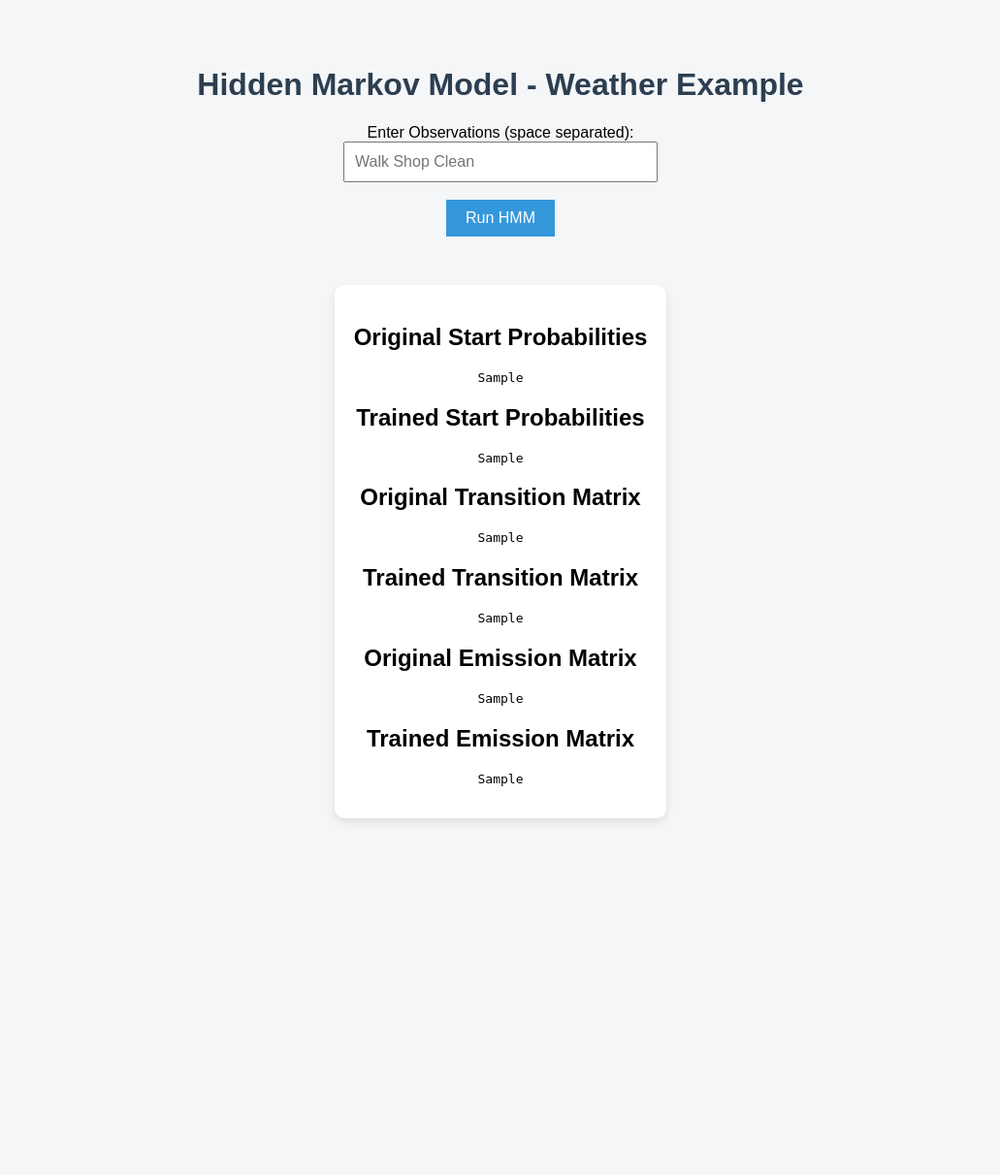
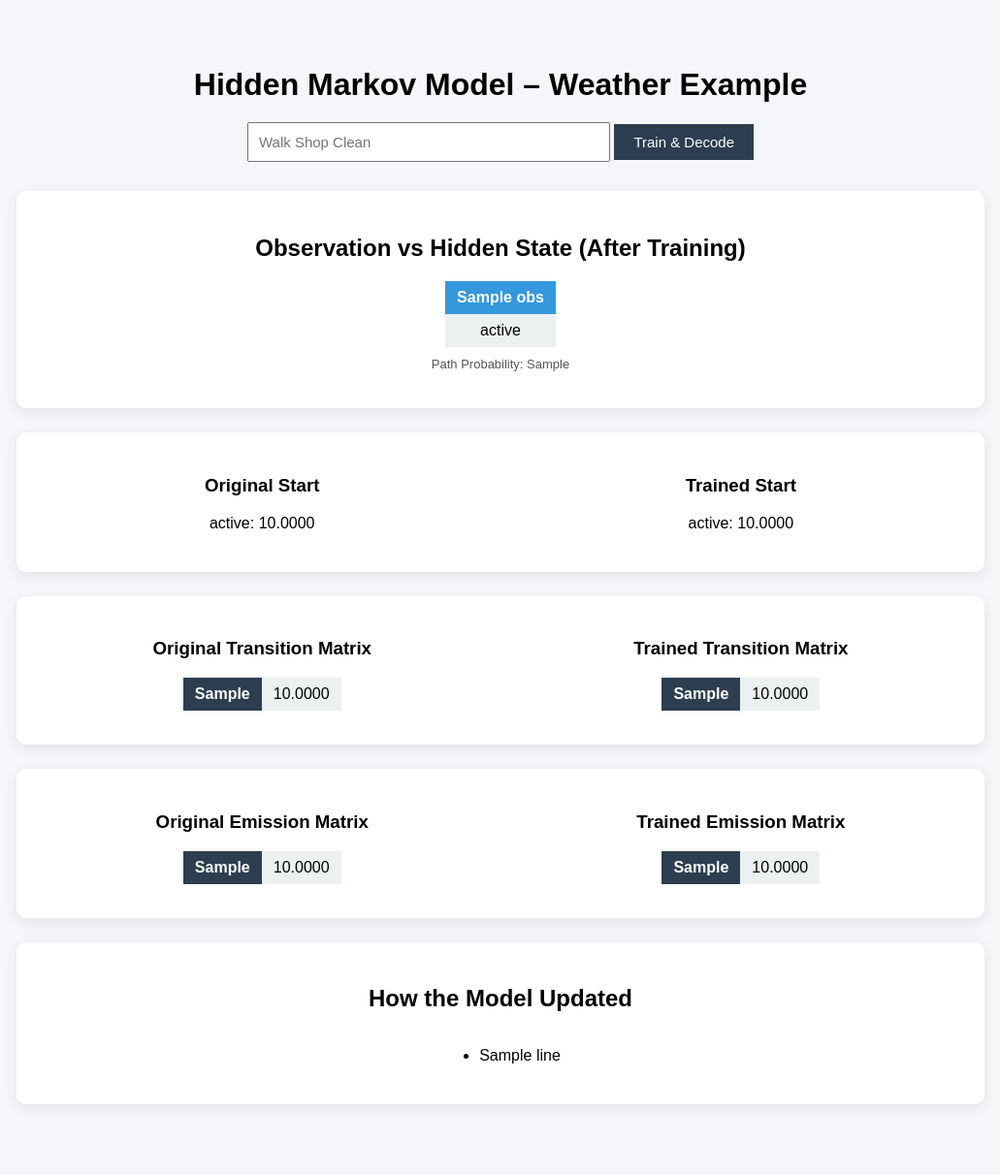
Before and after one commit to nayanashaji/HMM-Pattern-Recognition, a Flask app: template templates/index.html in a window 1280 px wide. Shown: the whole page at 97% size, without its empty margins (124-1155 px from the left). Before the commit the page ends 848 px from the top, so only its background shows below. Run offline with Flask 3, Linux system fonts and the light colour scheme; the template is opened without the code that fills it: most values are stand-ins (such as "Sample title", 1, 10 or a date in 2020).

Commit message:
Added more explanantions and better ui

```diff
--- a/app.py
+++ b/app.py
@@ -6,18 +6,39 @@ from hmm import (
     start_prob,
     transition_prob,
     emission_prob,
-    baum_welch
+    baum_welch,
+    viterbi_algorithm
 )
+
 
 app = Flask(__name__)
 
+@app.route("/", methods=["GET", "POST"])
 @app.route("/", methods=["GET", "POST"])
 def index():
     result = None
 
     if request.method == "POST":
         obs_input = request.form["observations"]
-        obs_sequence = obs_input.split()
+        # Normalize input: remove extra spaces + make case-insensitive
+        obs_sequence = [
+            word.strip().capitalize()
+            for word in obs_input.split()
+        ]
+
+        # Validate observations
+        invalid = [obs for obs in obs_sequence if obs not in observations]
+
+        if invalid:
+            return render_template(
+                "index.html",
+                result=None,
+                error=f"Invalid observation(s): {', '.join(invalid)}",
+                states=states,
+                observations=observations
+            )
+
+
 
         # Keep original values (deep copy)
         original_start = copy.deepcopy(start_prob)
@@ -33,6 +54,73 @@ def index():
             copy.deepcopy(emission_prob),
             iterations=10
         )
+        # Run Viterbi on trained model
+        viterbi_prob, best_path = viterbi_algorithm(
+            obs_sequence,
+            states,
+            new_start,
+            new_trans,
+            new_emit
+        )
+
+
+        # Count observation frequency
+        obs_counts = {}
+        for obs in obs_sequence:
+            obs_counts[obs] = obs_counts.get(obs, 0) + 1
+
+        explanation_details = []
+
+        # Start probability comparison
+        for state in states:
+            old_val = original_start[state]
+            new_val = new_start[state]
+            diff = new_val - old_val
+
+            explanation_details.append(
+                f"Start Probability for {state}: "
+                f"{old_val:.4f} → {new_val:.4f} "
+                f"(Change: {diff:.4f})"
+            )
+
+        # Emission comparison
+        for state in states:
+            for obs in observations:
+                old_val = original_emit[state][obs]
+                new_val = new_emit[state][obs]
+                diff = new_val - old_val
+
+                explanation_details.append(
+                    f"Emission P({obs}|{state}): "
+                    f"{old_val:.4f} → {new_val:.4f} "
+                    f"(Change: {diff:.4f})"
+                )
+
+        # Add frequency-based reasoning
+        for obs, count in obs_counts.items():
+            explanation_details.append(
+                f"Observation '{obs}' appeared {count} times in the sequence."
+            )
+
+        # Generate simple explanation
+        explanation = []
+
+        for state in states:
+            if new_start[state] > original_start[state]:
+                explanation.append(
+                    f"The probability of starting in {state} increased because the observations align more with this state."
+                )
+            else:
+                explanation.append(
+                    f"The probability of starting in {state} decreased as the data supports other states more strongly."
+                )
+
+        for state in states:
+            for obs in observations:
+                if new_emit[state][obs] > original_emit[state][obs]:
+                    explanation.append(
+                        f"The model now associates '{obs}' more strongly with state '{state}'."
+                    )
 
         result = {
             "original_start": original_start,
@@ -40,10 +128,18 @@ def index():
             "original_emit": original_emit,
             "new_start": new_start,
             "new_trans": new_trans,
-            "new_emit": new_emit
+            "new_emit": new_emit,
+            "best_path": best_path,
+            "viterbi_prob": viterbi_prob,
+            "obs_sequence": obs_sequence,
+            "explanation_details": explanation_details
         }
+
+
+
 
     return render_template("index.html", result=result, states=states, observations=observations)
 
+
 if __name__ == "__main__":
     app.run(debug=True)
--- a/static/style.css
+++ b/static/style.css
@@ -1,42 +1,80 @@
 body {
     font-family: Arial, sans-serif;
-    background-color: #f4f6f8;
+    background: #f4f6f9;
     text-align: center;
     padding: 40px;
 }
 
 h1 {
-    color: #2c3e50;
+    margin-bottom: 20px;
 }
 
 form {
-    margin: 20px auto;
+    margin-bottom: 30px;
 }
 
 input {
     padding: 10px;
-    width: 300px;
-    font-size: 16px;
+    width: 350px;
+    font-size: 15px;
 }
 
 button {
     padding: 10px 20px;
-    font-size: 16px;
-    background-color: #3498db;
+    font-size: 15px;
+    background: #2c3e50;
     color: white;
     border: none;
     cursor: pointer;
 }
 
 button:hover {
-    background-color: #2980b9;
+    background: #34495e;
 }
 
-.results {
-    margin-top: 30px;
-    padding: 20px;
+.card {
     background: white;
+    padding: 25px;
+    margin: 25px auto;
+    width: 80%;
+    border-radius: 10px;
+    box-shadow: 0 4px 15px rgba(0,0,0,0.08);
+}
+
+.grid {
+    display: flex;
+    justify-content: space-around;
+    gap: 40px;
+    flex-wrap: wrap;
+}
+
+table {
+    margin: 10px auto;
+    border-collapse: collapse;
+}
+
+th {
+    background: #2c3e50;
+    color: white;
+    padding: 8px 12px;
+}
+
+td {
+    background: #ecf0f1;
+    padding: 8px 12px;
+}
+
+.aligned-table th {
+    background: #3498db;
+}
+
+.small {
+    font-size: 13px;
+    margin-top: 10px;
+    color: #555;
+}
+
+ul {
+    text-align: left;
     display: inline-block;
-    border-radius: 10px;
-    box-shadow: 0 4px 10px rgba(0,0,0,0.1);
 }
--- a/templates/index.html
+++ b/templates/index.html
@@ -1,43 +1,130 @@
 <!DOCTYPE html>
 <html>
 <head>
-    <title>HMM Weather Model</title>
+    <title>Hidden Markov Model</title>
     <link rel="stylesheet" href="{{ url_for('static', filename='style.css') }}">
-
 </head>
 <body>
-    <h1>Hidden Markov Model - Weather Example</h1>
+    {% if error %}
+        <div class="card" style="background:#ffe6e6; color:#900;">
+            {{ error }}
+        </div>
+    {% endif %}
+
+    <h1>Hidden Markov Model – Weather Example</h1>
 
     <form method="POST">
-        <label>Enter Observations (space separated):</label><br>
         <input type="text" name="observations" placeholder="Walk Shop Clean" required>
-        <br><br>
-        <button type="submit">Run HMM</button>
+        <button type="submit">Train & Decode</button>
     </form>
 
     {% if result %}
-    <div class="results">
-        <h2>Original Start Probabilities</h2>
-        <pre>{{ result.original_start }}</pre>
 
-        <h2>Trained Start Probabilities</h2>
-        <pre>{{ result.new_start }}</pre>
+    <!-- Observation vs Hidden -->
+    <div class="card">
+        <h2>Observation vs Hidden State (After Training)</h2>
+        <table class="aligned-table">
+            <tr>
+                {% for obs in result.obs_sequence %}
+                    <th>{{ obs }}</th>
+                {% endfor %}
+            </tr>
+            <tr>
+                {% for state in result.best_path %}
+                    <td>{{ state }}</td>
+                {% endfor %}
+            </tr>
+        </table>
+        <p class="small">Path Probability: {{ result.viterbi_prob }}</p>
+    </div>
 
-        <h2>Original Transition Matrix</h2>
-        <pre>{{ result.original_trans }}</pre>
+    <!-- Start Probabilities -->
+    <div class="card grid">
+        <div>
+            <h3>Original Start</h3>
+            {% for state, value in result.original_start.items() %}
+                <p>{{ state }}: {{ "%.4f"|format(value) }}</p>
+            {% endfor %}
+        </div>
+        <div>
+            <h3>Trained Start</h3>
+            {% for state, value in result.new_start.items() %}
+                <p>{{ state }}: {{ "%.4f"|format(value) }}</p>
+            {% endfor %}
+        </div>
+    </div>
 
-        <h2>Trained Transition Matrix</h2>
-        <pre>{{ result.new_trans }}</pre>
+    <!-- Transition Matrices -->
+    <div class="card grid">
+        <div>
+            <h3>Original Transition Matrix</h3>
+            <table>
+                {% for s1, row in result.original_trans.items() %}
+                    <tr>
+                        <th>{{ s1 }}</th>
+                        {% for s2, val in row.items() %}
+                            <td>{{ "%.4f"|format(val) }}</td>
+                        {% endfor %}
+                    </tr>
+                {% endfor %}
+            </table>
+        </div>
+        <div>
+            <h3>Trained Transition Matrix</h3>
+            <table>
+                {% for s1, row in result.new_trans.items() %}
+                    <tr>
+                        <th>{{ s1 }}</th>
+                        {% for s2, val in row.items() %}
+                            <td>{{ "%.4f"|format(val) }}</td>
+                        {% endfor %}
+                    </tr>
+                {% endfor %}
+            </table>
+        </div>
+    </div>
 
-        <h2>Original Emission Matrix</h2>
-        <pre>{{ result.original_emit }}</pre>
+    <!-- Emission Matrices -->
+    <div class="card grid">
+        <div>
+            <h3>Original Emission Matrix</h3>
+            <table>
+                {% for s1, row in result.original_emit.items() %}
+                    <tr>
+                        <th>{{ s1 }}</th>
+                        {% for obs, val in row.items() %}
+                            <td>{{ "%.4f"|format(val) }}</td>
+                        {% endfor %}
+                    </tr>
+                {% endfor %}
+            </table>
+        </div>
+        <div>
+            <h3>Trained Emission Matrix</h3>
+            <table>
+                {% for s1, row in result.new_emit.items() %}
+                    <tr>
+                        <th>{{ s1 }}</th>
+                        {% for obs, val in row.items() %}
+                            <td>{{ "%.4f"|format(val) }}</td>
+                        {% endfor %}
+                    </tr>
+                {% endfor %}
+            </table>
+        </div>
+    </div>
 
-        <h2>Trained Emission Matrix</h2>
-        <pre>{{ result.new_emit }}</pre>
+    <!-- Explanation -->
+    <div class="card">
+        <h2>How the Model Updated</h2>
+        <ul>
+            {% for line in result.explanation_details %}
+                <li>{{ line }}</li>
+            {% endfor %}
+        </ul>
     </div>
-{% endif %}
 
-
+    {% endif %}
 
 </body>
 </html>
```
